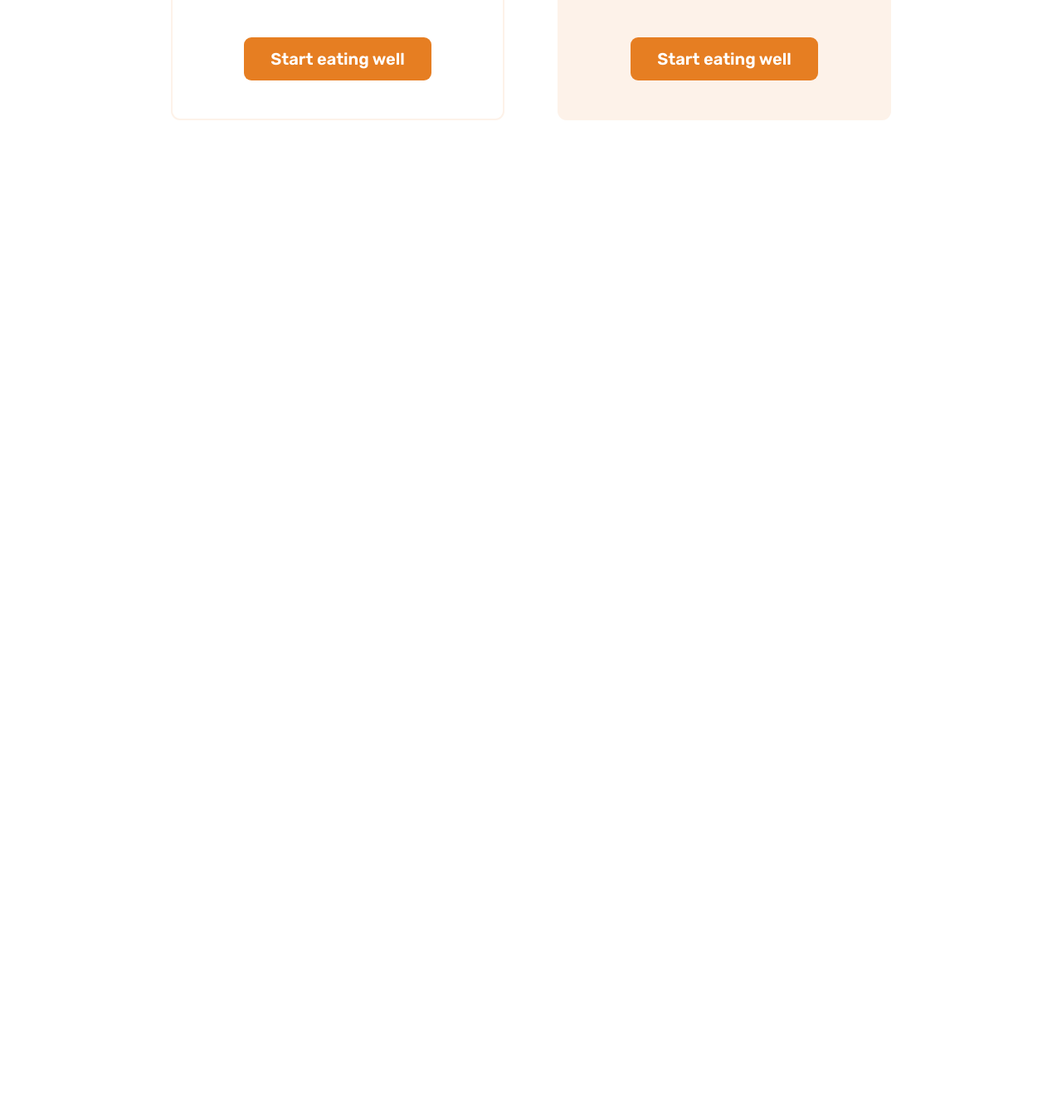
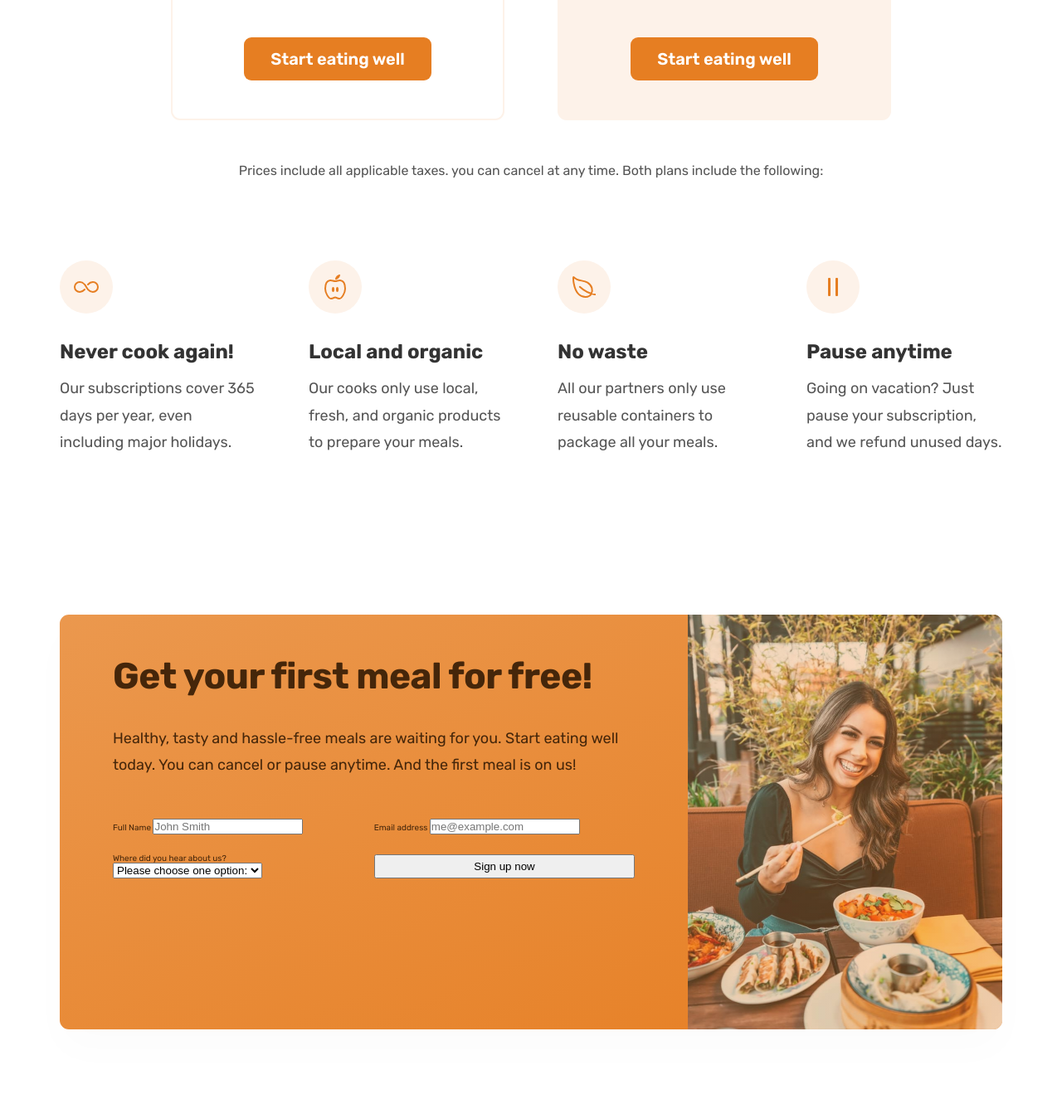
Before and after one commit to Justindescode/Omnifood, a plain HTML site: page index.html in a window 1280 px wide. Shown: the part 7553-8890 px from the top of the page at 83% size. Before the commit the page ends 7794 px from the top, so only its background shows below. Drawn offline with nearby package versions, Linux system fonts and the light colour scheme.

Commit message:
Completed the form data but currently working on the styles of the form made with grid

```diff
--- a/css/general.css
+++ b/css/general.css
@@ -25,8 +25,8 @@ paragraph default:1.6
 
 Primary: #e67e22
 -Tints:#fdf2e9, #fae5d3,
--Shades:#cf711f
--Accents:  #51cf66;#ffd43b #94d82d
+-Shades:#cf711f #eb984e #e67e22
+-Accents:  #51cf66;#ffd43b #94d82d #45260a;
 
 -Greys
 #555
@@ -34,7 +34,7 @@ Primary: #e67e22
 #6f6f6f (Lightest grey allowed on #fdf2e9)
 --- 05 SHADOWS
 
-
+box-shadow: 0 2.4rem 4.8rem rgba(0, 0, 0, 0.075);
 --- 06 BORDER-RADIUS
 Default: 9px
 11px
@@ -81,6 +81,16 @@ body {
   display: grid;
   column-gap: 6.4rem;
   row-gap: 9.6rem;
+
+  /* margin-bottom: 9.6rem; */
+}
+
+.grid:last-child {
+  margin-bottom: 0;
+}
+
+.grid:not(:last-child) {
+  margin-bottom: 9.6rem;
 }
 .grid--2-cols {
   grid-template-columns: repeat(2, 1fr);
--- a/css/style.css
+++ b/css/style.css
@@ -345,7 +345,7 @@
 .gallery-item img:hover {
   transform: scale(1.1);
 }
-/********************************/ /*PRICING SECTION*/
+/********************************/ /*PRICING SECTION AND FEATURES*/
 /***************************/
 
 .section-pricing {
@@ -420,3 +420,86 @@
   text-align: center;
   margin-top: 4.8rem;
 }
+
+.plan-details {
+  font-size: 1.6rem;
+  line-height: 1.6;
+  text-align: center;
+}
+
+.feature-icon {
+  color: #e67e22;
+  height: 3.2rem;
+  width: 3.2rem;
+  background-color: #fdf2e9;
+  margin-bottom: 3.2rem;
+  padding: 1.6rem;
+  border-radius: 50%;
+}
+
+.feature-title {
+  font-size: 2.4rem;
+  color: #333;
+  font-weight: 700;
+  margin-bottom: 1.6rem;
+}
+
+.feature-text {
+  font-size: 1.8rem;
+  line-height: 1.8;
+}
+
+/********************************/ /*CALL TO ACTION*/
+/***************************/
+
+.section-cta {
+  padding: 9.6rem 0;
+}
+.cta {
+  display: grid;
+  grid-template-columns: 2fr 1fr;
+  /* background-color: #e67e22; */
+  box-shadow: 0 2.4rem 4.8rem rgba(0, 0, 0, 0.015);
+  border-radius: 11px;
+
+  background-image: linear-gradient(to right bottom, #eb984e, #e67e22);
+  /* keeps image rom over flowing container */
+  overflow: hidden;
+  /* temporary height */
+  height: 50rem;
+}
+
+.cta-text-box {
+  padding: 4.8rem 6.4rem 6.4rem 6.4rem;
+  color: #45260a;
+}
+
+.cta .heading-secondary {
+  color: #45260a;
+  margin-bottom: 3.2rem;
+}
+
+.cta-text {
+  font-size: 1.8rem;
+  line-height: 1.8;
+  margin-bottom: 4.8rem;
+}
+
+.cta-img-box {
+  /* Added a gradient over image  */
+  background-image: linear-gradient(
+      to right bottom,
+      rgba(235, 151, 78, 0.35),
+      rgba(230, 125, 34, 0.35)
+    ),
+    url("../img/eating.jpg");
+  background-size: cover;
+  background-position: center;
+}
+
+.cta-form {
+  display: grid;
+  grid-template-columns: 1fr 1fr;
+  column-gap: 3.2;
+  row-gap: 2.4rem;
+}
--- a/index.html
+++ b/index.html
@@ -400,7 +400,7 @@
         </h2>
       </div>
 
-      <div class="container grid grid--2-cols">
+      <div class="container grid grid--2-cols margin-bottom-md">
         <div class="pricing-plan pricing-plan--starter">
           <header class="plan-header">
           <p class="plan-name">Starter</p>
@@ -448,6 +448,96 @@
             </div>
           </div>
       </div>
+
+      <div class="container grid">
+
+        <aside class="plan-details">
+          Prices include all applicable taxes. you can cancel at any time. Both plans include the following:
+        </aside>
+      </div>
+                  <!--FEATURE SECTION  -->
+
+      <div class="container grid grid--4-cols">
+        <div class="feature">
+          <ion-icon class="feature-icon" name="infinite-outline"></ion-icon>
+          <p class="feature-title">Never cook again!</p>
+          <p class="feature-text">
+           Our subscriptions cover 365 days per year, even including major holidays.</p>
+
+        </div>
+
+        <div class="feature">
+          <ion-icon class="feature-icon" name="nutrition-outline"></ion-icon>
+          <p class="feature-title">Local and organic</p>
+          <p class="feature-text">
+            Our cooks only use local, fresh, and organic products to prepare your meals.</p>
+
+        </div>
+
+
+        <div class="feature">
+          <ion-icon class="feature-icon" name="leaf-outline"></ion-icon>
+          <p class="feature-title">No waste</p>
+          <p class="feature-text">
+             All our partners only use reusable containers to package all your meals.</p>
+
+        </div>
+
+        <div class="feature">
+          <ion-icon class="feature-icon" name="pause-outline"></ion-icon>
+          <p class="feature-title">Pause anytime</p>
+          <p class="feature-text">
+            Going on vacation? Just pause your subscription, and we refund unused days.</p>
+
+        </div>
+      </div>
+    </section>
+
+                <!-- CALL TO ACTION SECTION -->
+    <section class="section-cta">
+      <div class="container">
+        <div class="cta">
+        <div class="cta-text-box">
+          <h2 class="heading-secondary">Get your first meal for free!</h2>
+          <p class="cta-text">Healthy, tasty and hassle-free meals are waiting for you. Start eating well today. You can cancel or pause anytime. And the first meal is on us!</p>
+
+
+                      <!-- FORM -->
+
+
+          <form class="cta-form" action="#">
+          <div>
+            <label for="full-name">Full Name</label>
+            <input id="full-name"  type="text" placeholder="John Smith" required>
+
+          </div>
+
+          <div>
+            <label for="email">Email address</label>
+            <input id="email" type="email" placeholder="me@example.com" required>
+          </div>
+
+          <div>
+            <label for="select-where">Where did you hear about us?</label>
+            <select id="select-where" required>
+              <option value="">Please choose one option:</option>
+              <option value="Friends and family">Friends and family</option>
+              <option value="Youtube">Youtube</option>
+              <option value="Facebook">Facebook</option>
+              <option value="Podcast">Podcast</option>
+              <option value="Instagram">Instagram</option>
+              <option value="Others">Others</option>
+            </select>
+          </div>
+            <button class="btn">Sign up now</button>
+          </form>
+
+        </div>
+        <div class="cta-img-box"
+        role="img"
+        aria-label="Woman enjoying food"></div>
+      </div>
+    </div>
     </section>
     </main>
   </body>
```
